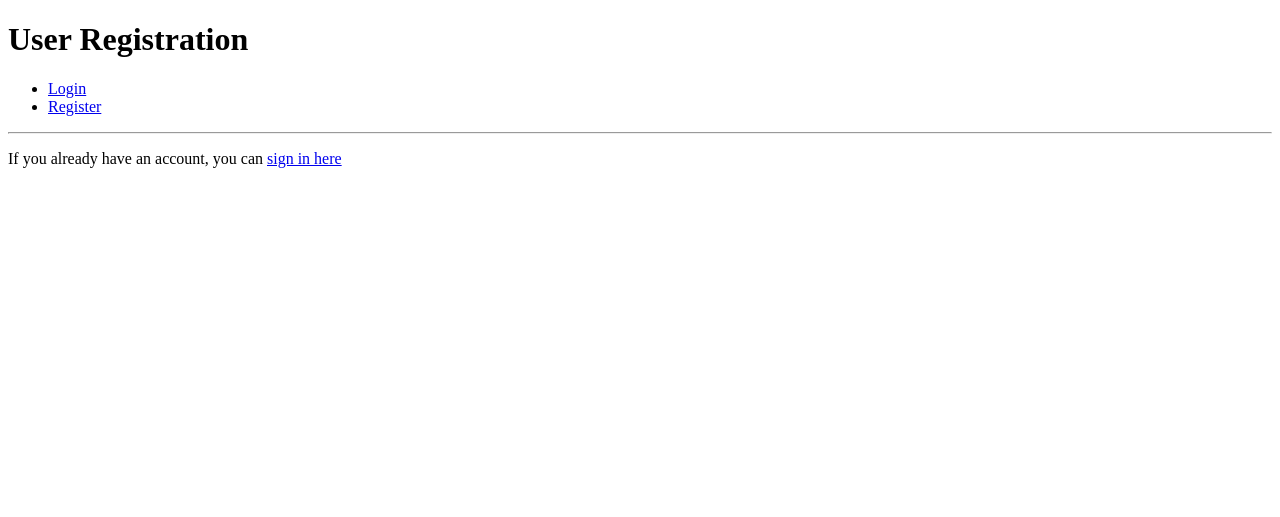
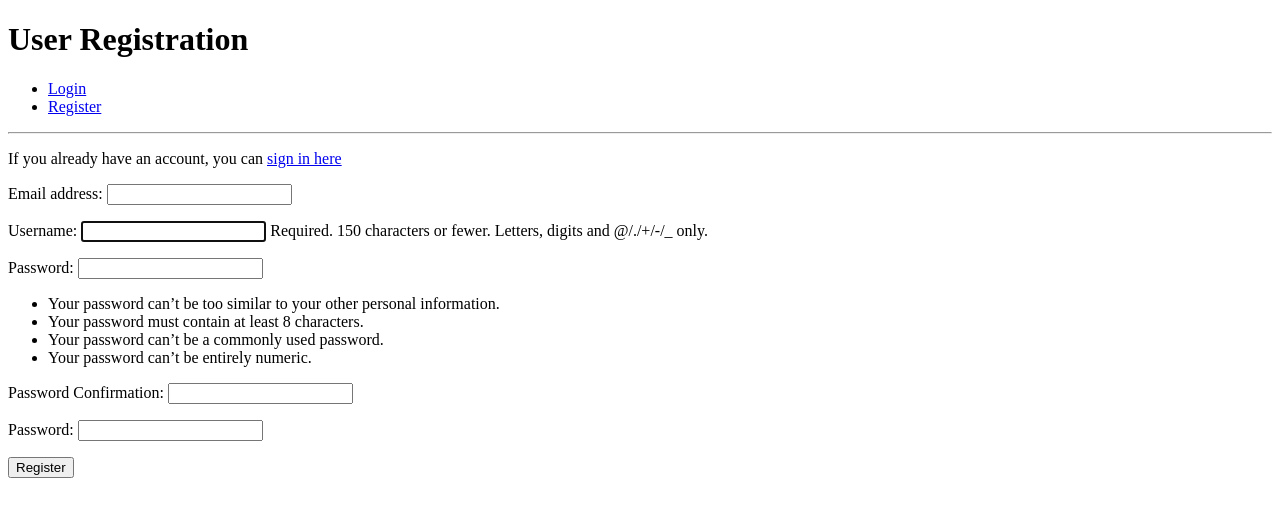
Before and after one commit to NinjaAiden/django-authenticate, a Django app: page /accounts/registration in a window 1280 px wide. Shown: the top 517 px of the page. Run offline with Django 3.2, Linux system fonts and the light colour scheme.

Commit message:
added registration form

```diff
--- a/accounts/forms.py
+++ b/accounts/forms.py
@@ -1,7 +1,22 @@
 from django import forms
+from django.contrib.auth.models import User
+from django.contrib.auth.forms import UserCreationForm
+from django.core.exceptions import ValidationError
 
 class UserLoginForm(forms.Form):
     """ form to be used to log users in """
 
     username = forms.CharField()
     password = forms.CharField(widget=forms.PasswordInput)
+
+class UserRegistrationForm(UserCreationForm):
+    """ Form used to register a new user """
+
+    password = forms.CharField(widget=forms.PasswordInput)
+    password2 = forms.CharField(
+        label="Password Confirmation",
+        widget=forms.PasswordInput)
+
+    class Meta:
+        model = User
+        fields = ['email', 'username', 'password1', 'password2']
--- a/accounts/templates/registration.html
+++ b/accounts/templates/registration.html
@@ -14,4 +14,9 @@
 
 <p>If you already have an account, you can <a href="{% url 'login' %}">sign in here</a></p>
 
+<form method="POST">
+    {% csrf_token %} {{ registration_form.as_p }}
+    <button type="submit">Register</button>
+</form>
+
 {% endblock %}
--- a/accounts/views.py
+++ b/accounts/views.py
@@ -2,7 +2,7 @@ from django.shortcuts import render, HttpResponse, redirect, reverse
 from django.contrib import auth, messages
 from django.contrib.auth.decorators import login_required
 
-from accounts.forms import UserLoginForm
+from accounts.forms import UserLoginForm, UserRegistrationForm
 
 def index(request):
     """ Return index html file """
@@ -41,4 +41,6 @@ def login(request):
 
 def registration(request):
     """ Render registration page """
-    return render(request, 'registration.html')
+    registration_form = UserRegistrationForm()
+    return render(request, 'registration.html', {
+        "registration_form": registration_form})
```
